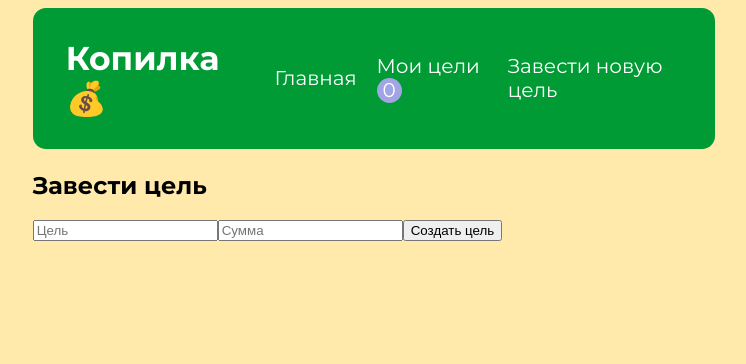
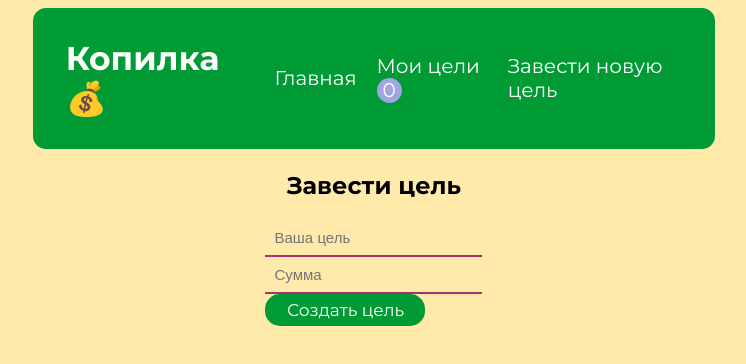
Before and after one commit to Ave-Mari/Money-Saver, a React app: page /new-goal in a window 1280 px wide. Shown: the top 364 px of the page, without its empty margins (266-1012 px from the left). Built offline with nearby package versions, Linux system fonts and the light colour scheme; the HTML template or start-up script is replaced by a standard one.

Commit message:
add labels to inputs

```diff
--- a/src/components/NewGoal.js
+++ b/src/components/NewGoal.js
@@ -4,11 +4,19 @@
 
   return (
     <>
-    <section>
+    <section className='new-goal-section'>
       <h2>Завести цель</h2>
       <form onSubmit={handleSubmit}>
-      <input type="text" name="title" value={title} placeholder="Цель" onChange={inputHandler}/>
-      <input type="text" name="total" value={total} placeholder="Сумма" pattern="[0-9]+" onChange={inputHandler}/>
+        <label for="title" id="title-label">
+        {/* <span class="label-span">Ваша цель: </span> */}
+        <input id="title-input" type="text" name="title" value={title} placeholder="Ваша цель" onChange={inputHandler}/>
+          </label>
+
+      <label for="total" id="total-label">
+      {/* <span class="label-span">Сумма: </span> */}
+      <input id="total-input" type="text" name="total" value={total} placeholder="Сумма" pattern="[0-9]+" onChange={inputHandler}/>
+        </label>
+
       <button>Создать цель</button>
       </form>
 
```
